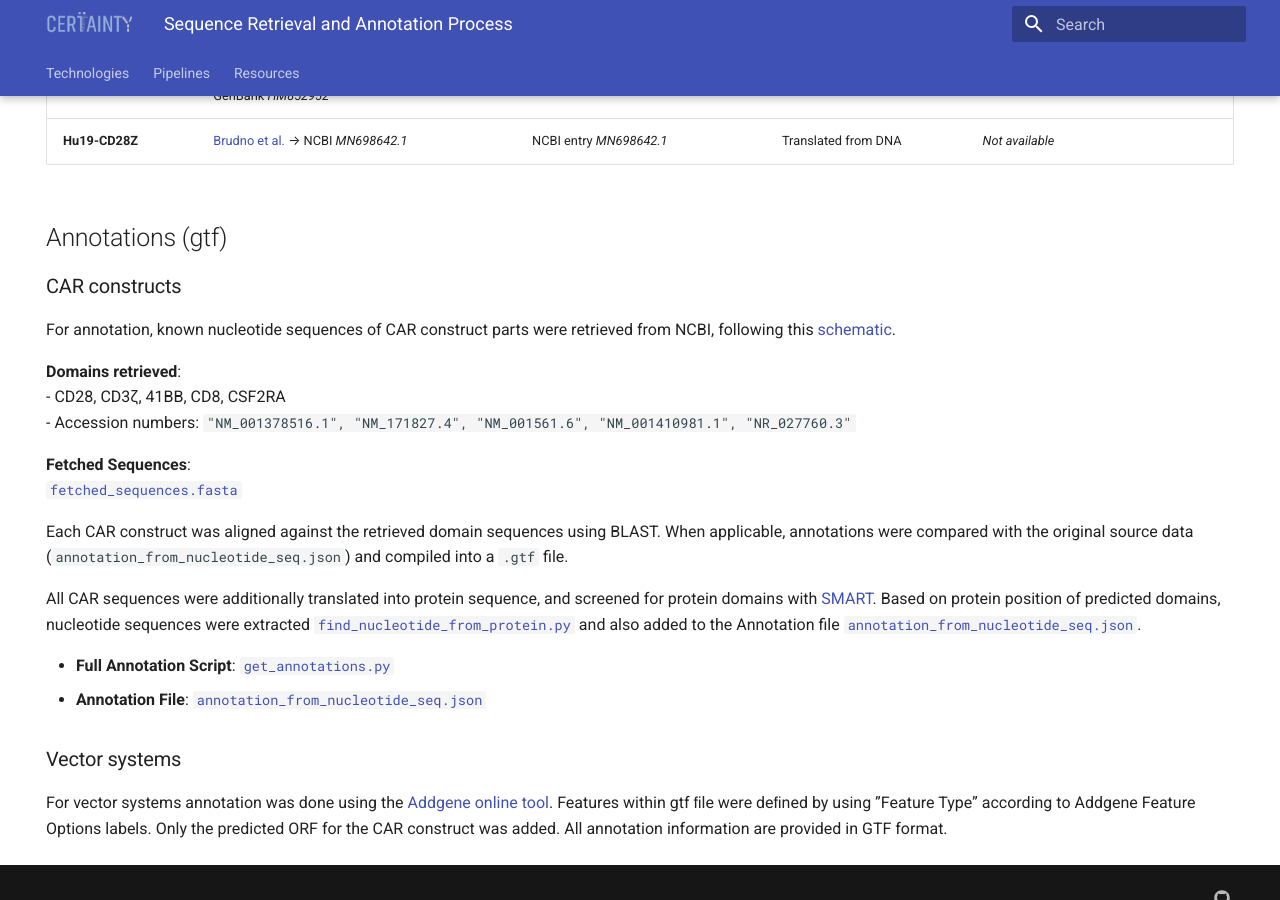
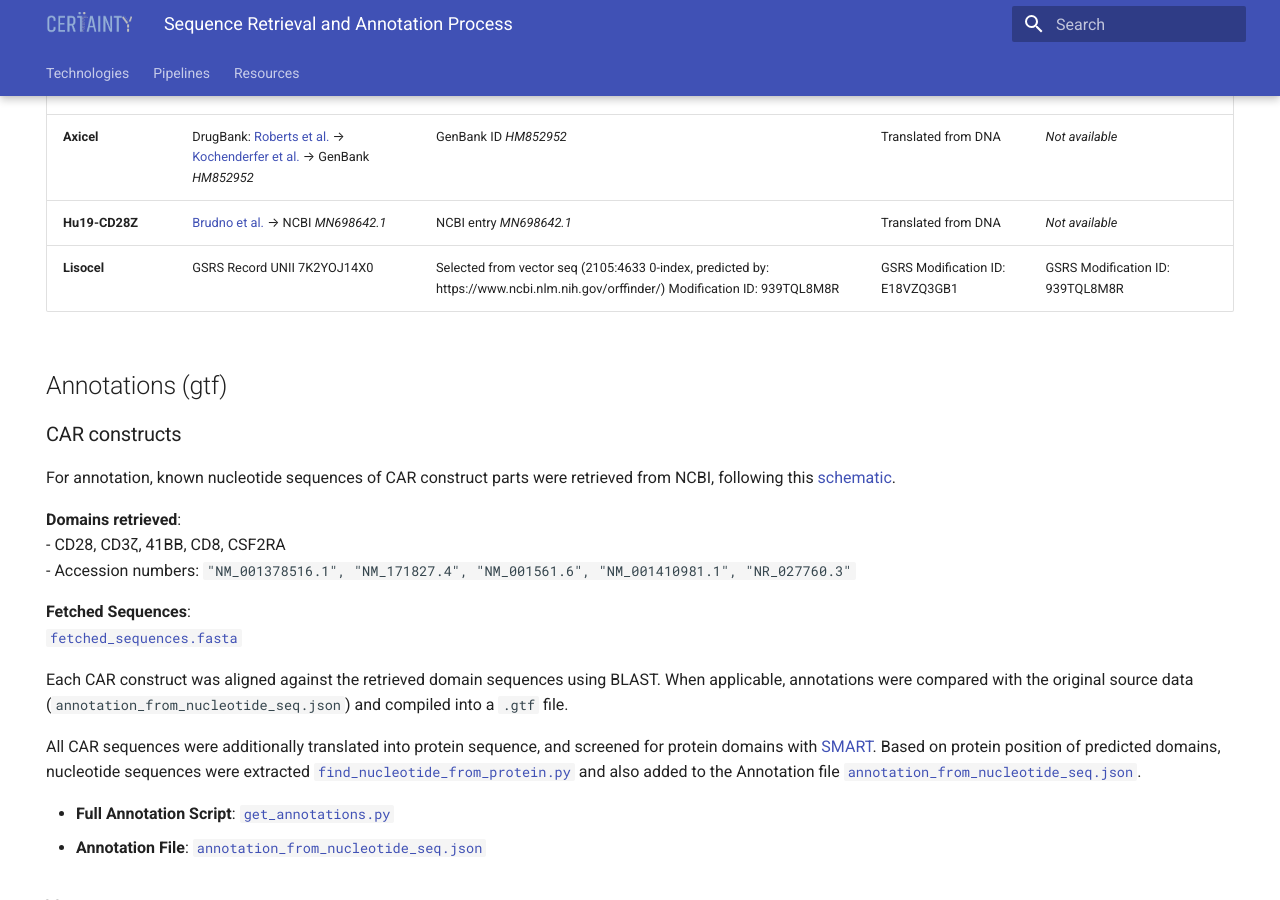
Before and after one commit to fraunhofer-izi/Living-Drugs-Wiki, an MkDocs documentation site: the page built from wiki/Home/Resources/Methods.md, in a window 1280 px wide and 900 px high, scrolled down 1203 px. Built offline with MkDocs 1.6.1 and Material for MkDocs 9.7.7, drawn with Linux system fonts in a browser that asks for light colours.

Commit message:
added Lisocel, removed transcript row from gtf

```diff
--- a/wiki/Home/Resources/Methods.md
+++ b/wiki/Home/Resources/Methods.md
@@ -37,7 +37,7 @@ The annotation process of CAR constructs and vector systems is desribed below in
 | **Tisacel** | Patent *US 9,499,629 B2* | SEQ ID NO: 8 | SEQ ID NO: 12; translated from DNA | SEQ ID NO: 1 |
 | **Axicel** | DrugBank: [Roberts et al.](https://doi.org/10.1080/10428194.2017.1387905) → [Kochenderfer et al.](https://doi.org/10.1097/CJI.0b013e3181ac6138) → GenBank *HM852952* | GenBank ID *HM852952* | Translated from DNA | _Not available_ |
 | **Hu19-CD28Z** | [Brudno et al.](https://pubmed.ncbi.nlm.nih.gov/31959992/) → NCBI  *MN698642.1* | NCBI entry *MN698642.1* | Translated from DNA | _Not available_ |
-
+| **Lisocel** | GSRS Record UNII 7K2YOJ14X0 | Selected from vector seq (2105:4633 0-index, predicted by: https://www.ncbi.nlm.nih.gov/orffinder/) Modification ID: 939TQL8M8R | GSRS 	Modification ID: E18VZQ3GB1 | GSRS 	Modification ID: 939TQL8M8R |
 
 ## Annotations (gtf)
 
```
Also changed, not shown: 7 other files.
